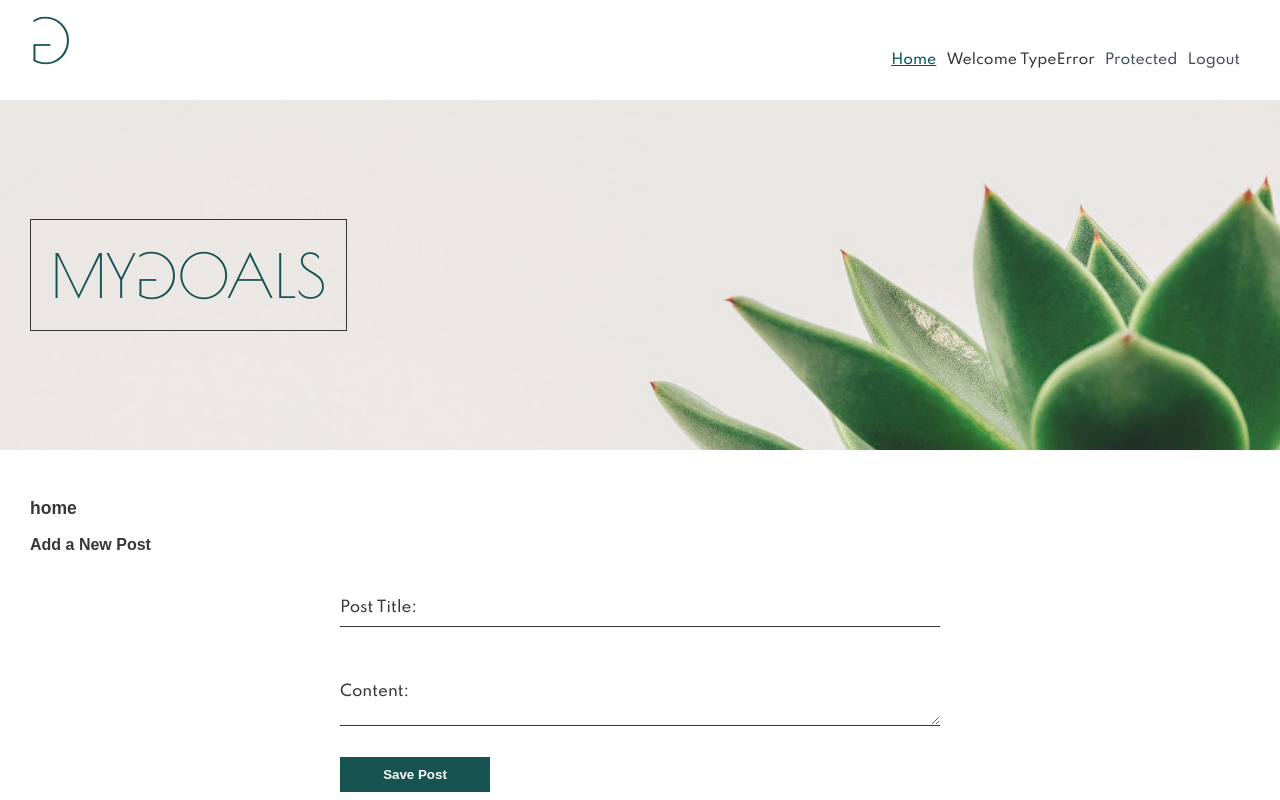
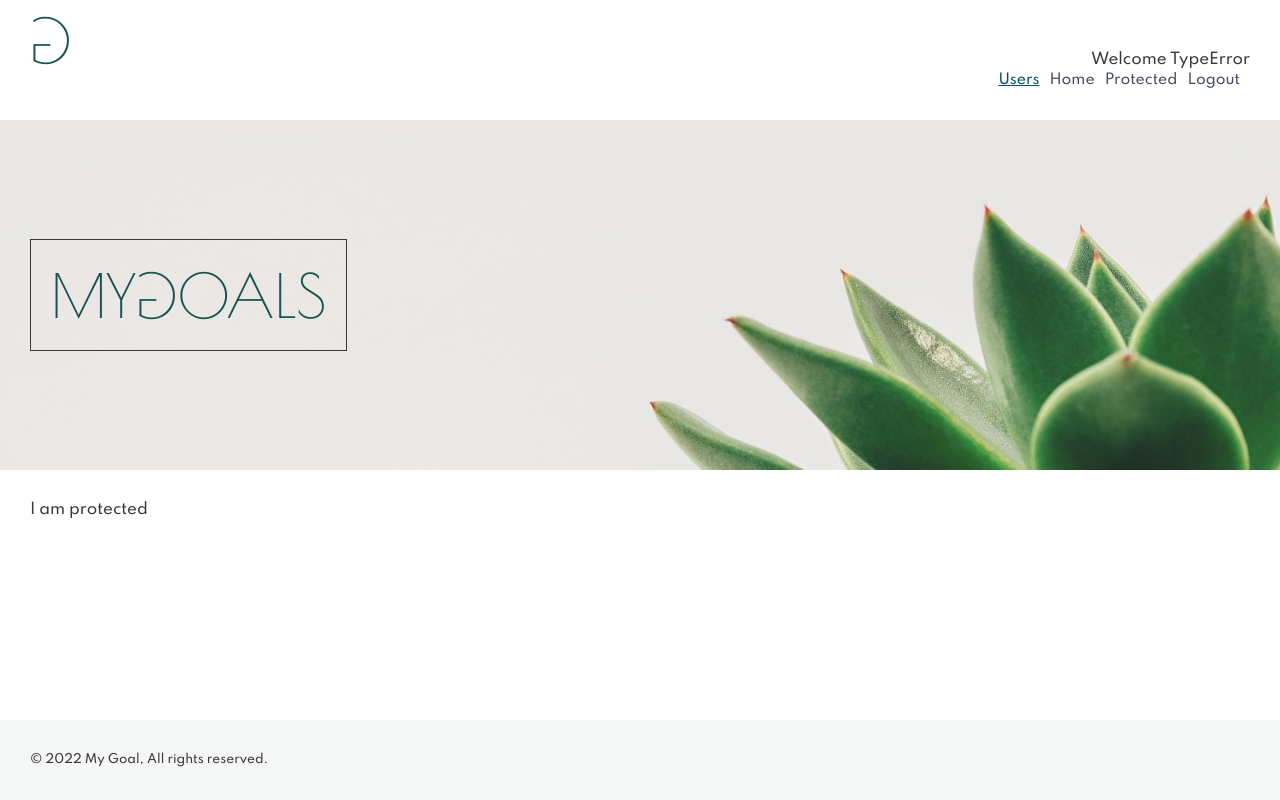
Before and after one commit to jardenna/goals, a React app: page /users in a window 1280 px wide. Before the commit this address led to /. Shown: the top 800 px of the page. Built offline with nearby package versions, Linux system fonts and the light colour scheme; no server answers.

Commit message:
Added Users

```diff
--- a/src/layout/Navbar.tsx
+++ b/src/layout/Navbar.tsx
@@ -48,8 +48,6 @@ const Navbar = () => {
   };
   const authLinks = (
     <>
-      <li className="nav-item flex-item">Welcome {user && user.name}</li>
-
       <li className="nav-item flex-item">
         <NavLink to="/protected">Protected</NavLink>
       </li>
@@ -61,8 +59,12 @@ const Navbar = () => {
   //open-nav
   return (
     <nav className={`main-nav flex-item ${openNav ? 'open-nav' : ''}`}>
+      {user && <span>Welcome {user.name}</span>}
       <MenuBurger onClick={onToggleMenu} />
       <ul className="nav-container">
+        <li className="nav-item flex-item">
+          <NavLink to="/users">Users</NavLink>
+        </li>
         <li className="nav-item flex-item">
           <NavLink to="/">Home</NavLink>
         </li>
--- a/src/layout/PageLayout.tsx
+++ b/src/layout/PageLayout.tsx
@@ -10,6 +10,7 @@ import Protected from '../pages/Protected';
 import PrivateRoute from '../routes/PrivateRoute';
 import Header from './Header';
 import Hero from './Hero';
+import Users from '../pages/Users';
 
 const PageLayout: FC = () => (
   <article className="main-container flex">
@@ -20,6 +21,7 @@ const PageLayout: FC = () => (
         <Route path="/" element={<Home title="home" />} />
         <Route element={<PrivateRoute />}>
           <Route path="/protected" element={<Protected />} />
+          <Route path="/users" element={<Users />} />
         </Route>
 
         <Route
--- /dev/null
+++ b/src/pages/Users.tsx
@@ -0,0 +1,6 @@
+import { FC } from 'react';
+interface UsersProps {}
+const Users: FC<UsersProps> = () => {
+  return <div>I am protected</div>;
+};
+export default Users;
```
